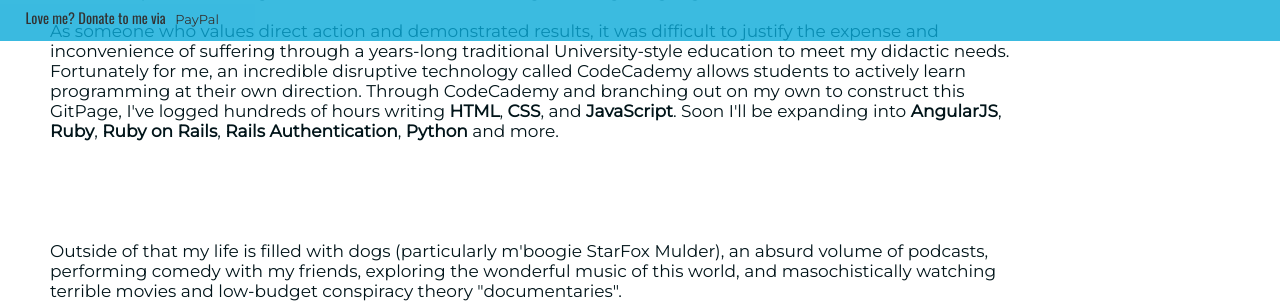
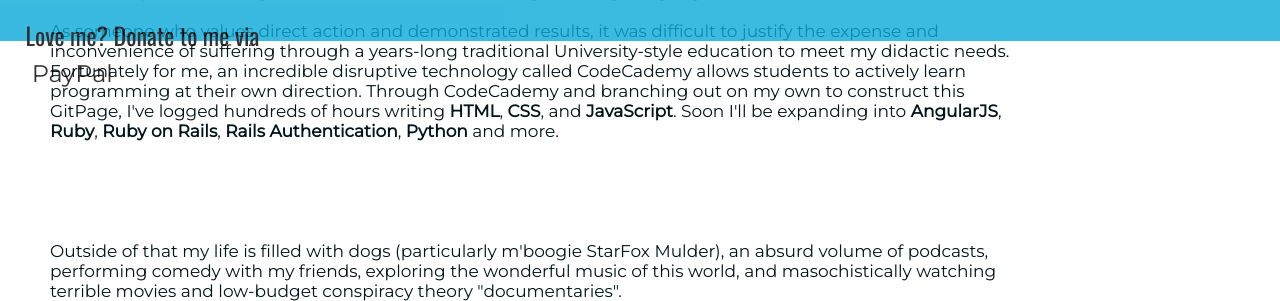
Before and after one commit to StarfoxMulder/StarfoxMulder.github.io, a PHP site: page /aboutme.html in a window 1280 px wide. Shown: the part 759-1060 px from the top of the page. Run offline with PHP 8.4, Linux system fonts and the light colour scheme; some libraries are stand-ins or nearby versions.

Commit message:
Update main.css

```diff
--- a/main.css
+++ b/main.css
@@ -112,7 +112,7 @@ body {
   display: inline-block;
   float: right;
   font-family: 'Oswald', sans-serif;
-  font-size: 1.7em;
+  font-size: 4vh;
   padding: 0 2% 0 2%;
   background-color: #0AAAD9;
   height: 6vh;
@@ -144,12 +144,12 @@ a {
   float:left;
 }
 #donate {
-  font-size: .9em;
+  font-size: 3vh;
   font-family: 'Oswald', sans-serif;
   padding-left: 2vw;
 }
 .footer a{
-  font-size: .9em;
+  font-size: 3vh;
   text-decoration: none;
   font-family: 'Montserrat', sans-serif;
   margin-left: 2%;
```
